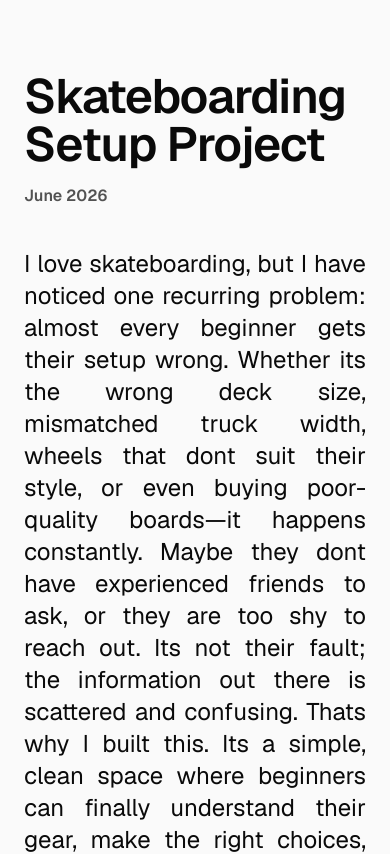
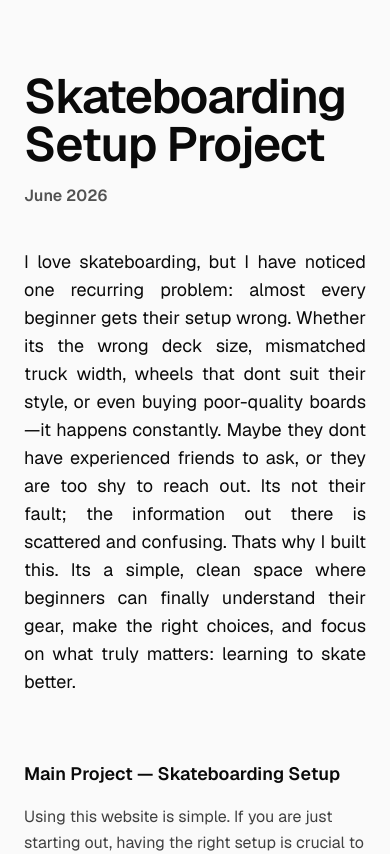
Before and after one commit to rikyfahrian/profile, a Next.js app: page /work/skateboardingsetup in a window 390 px wide. Shown: the top 854 px of the page. Built offline with nearby package versions, Linux system fonts and the light colour scheme.

Commit message:
fix: project responsive

```diff
--- a/app/work/skateboardingsetup/page.tsx
+++ b/app/work/skateboardingsetup/page.tsx
@@ -13,7 +13,7 @@ export default function Page() {
         </section>
 
         <section className="mt-10">
-          <p className="text-2xl  text-justify">
+          <p className="text-lg sm:text-2xl  text-justify">
             I love skateboarding, but I have noticed one recurring problem: almost every beginner
             gets their setup wrong. Whether its the wrong deck size, mismatched truck width, wheels
             that dont suit their style, or even buying poor-quality boards—it happens constantly.
```
